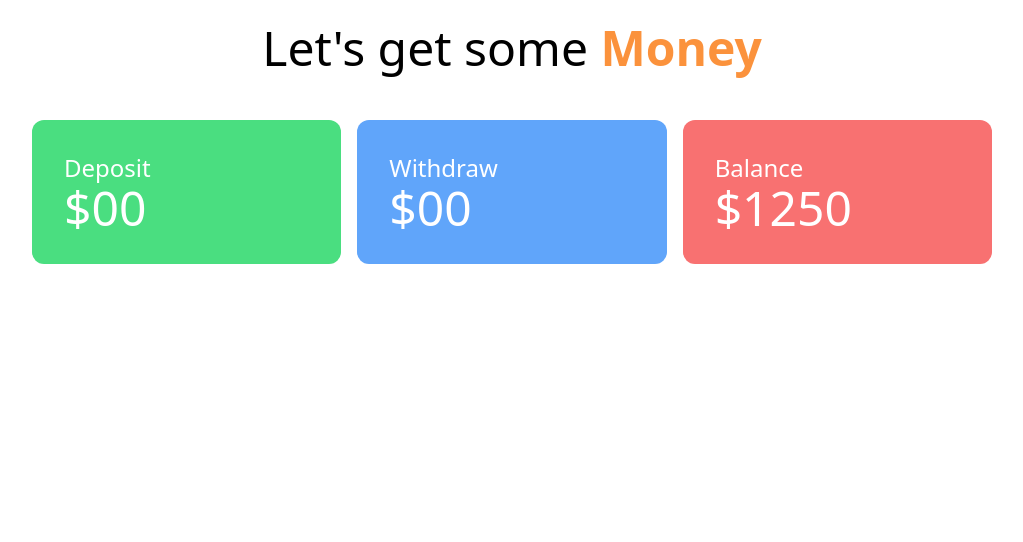
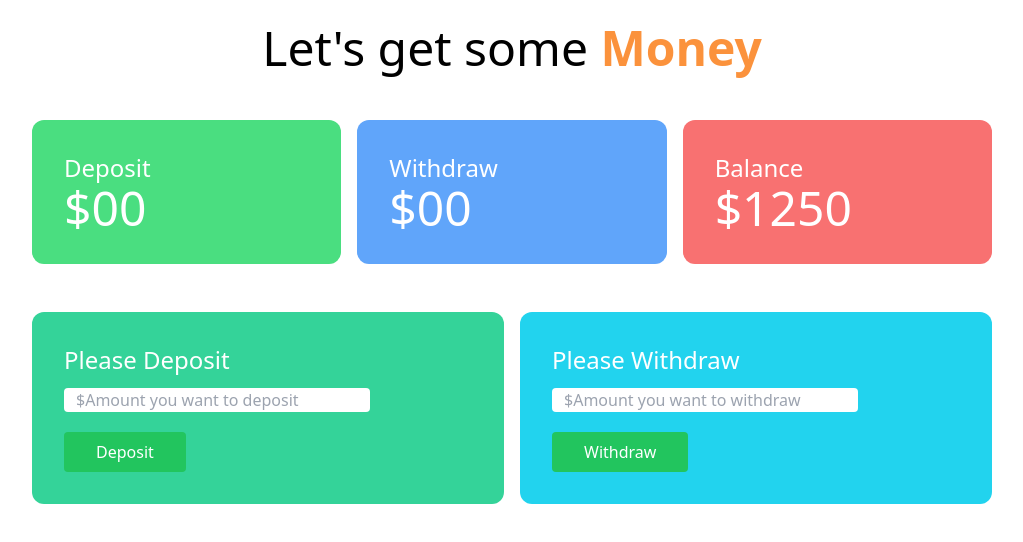
Before and after one commit to opuzayed/Practice-baap-er-bank, a plain HTML site: page bank.html in a window 1280 px wide. Shown: the whole page, without its empty margins (128-1151 px from the left). Drawn offline with nearby package versions, Linux system fonts and the light colour scheme.

Commit message:
deposit design part done

```diff
--- a/bank.html
+++ b/bank.html
@@ -26,7 +26,21 @@
                     <h4 class="text-2xl">Balance</h4>
                     <h2 class="text-5xl">$1250</h2>
                 </div>
-
+            </div>
+        </section>
+        <!-- deposit and withdraw -->
+        <section class="mt-12">
+            <div class="grid grid-cols-2 gap-4 w-9/12 mx-auto text-white">
+                <div class = "bg-emerald-400 p-8 rounded-xl">
+                        <h4 class="text-2xl mb-3">Please Deposit</h4>
+                        <input id="deposit-field" class="w-9/12 block mb-2 px-3 rounded" type = "text" placeholder = "$Amount you want to deposit">
+                        <button id="btn-deposit" class="mt-3 bg-green-500 hover:bg-fuchsia-600 text-white px-8 py-2 rounded font-medium">Deposit</button>
+                </div>
+                <div class = "bg-cyan-400 p-8 rounded-xl">
+                        <h4 class="text-2xl mb-3">Please Withdraw</h4>
+                        <input class="w-9/12 block mb-2 px-3 rounded" type = "text" placeholder = "$Amount you want to withdraw">
+                        <button id="btn-withdraw" class="mt-3 bg-green-500 hover:bg-fuchsia-600 text-white px-8 py-2 rounded font-medium">Withdraw</button>
+                </div>
             </div>
         </section>
     </main>
```
